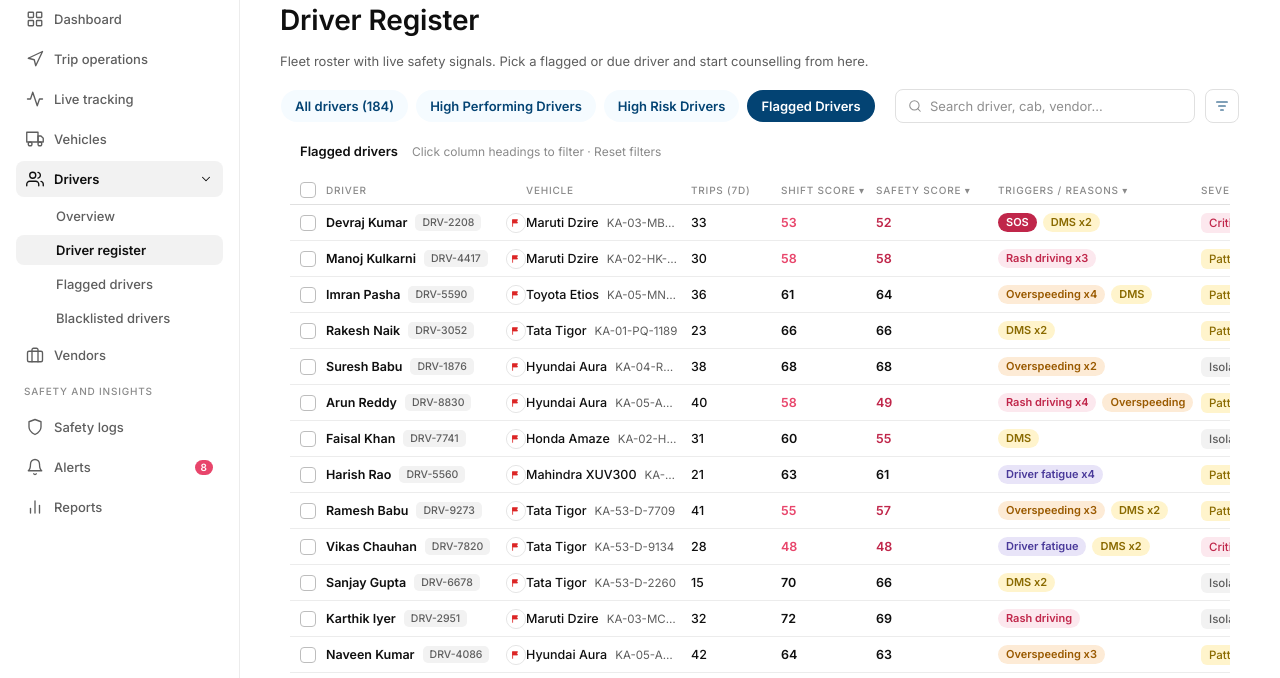
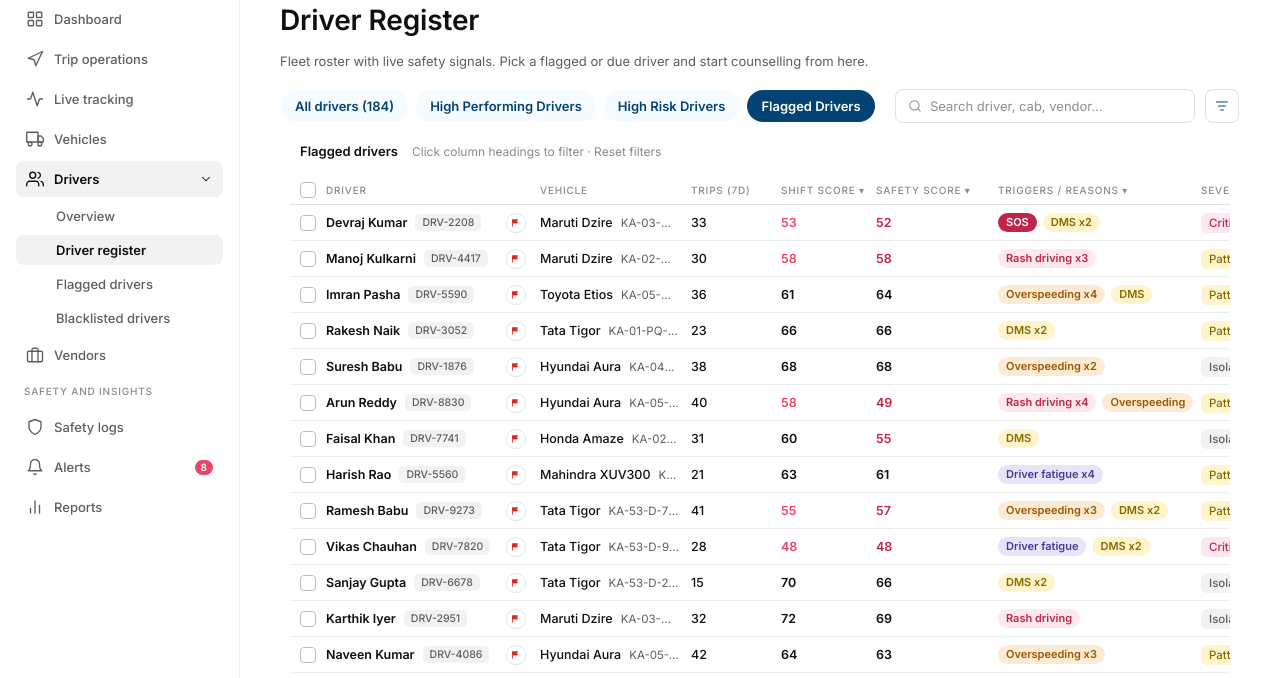
Before and after one commit to addiexcx/Ridebuddy, a plain HTML site: page index.html in a window 1280 px wide. Both pictures are taken after a click on the button "Flagged drivers". Shown: the part 107-785 px from the top of the page. Drawn offline with Linux system fonts and the light colour scheme.

Commit message:
Add space between flag action and Vehicle column
Co-Authored-By: Claude Opus 5.5 <noreply@anthropic.com>
Claude-Session: https://claude.ai/code/session_01F8cCerPSNoyHCxojFPGB9V

```diff
--- a/index.html
+++ b/index.html
@@ -349,7 +349,8 @@ textarea{width:664px;height:87px;background:#fff;border:1px solid var(--line2);b
 .prail{flex:0 0 clamp(320px, 26vw, 430px);width:auto;min-width:0}
 .w120{flex:0 0 150px;width:150px}
 .clh > div{white-space:nowrap;overflow:hidden;text-overflow:ellipsis}
-.c.vehc{overflow:hidden;padding-right:12px}
+.c.vehc{overflow:hidden;padding-right:12px;padding-left:14px;box-sizing:border-box}
+.c.vhd{padding-left:14px;box-sizing:border-box}
 .c.vehc .veh{flex:none}
 .c.vehc .plate{min-width:0;overflow:hidden;text-overflow:ellipsis}
 </style>
@@ -617,7 +618,7 @@ function register(key){
       <div class="tright"><label class="rsearch">${IC.srch("#8F8F8F")}<input id="rq" placeholder="Search driver, cab, vendor..." value="${esc(S.q)}" autocomplete="off"></label><div class="fbtn">${IC.filt}</div></div></div>
     <div class="wrap"><div class="card">
       ${toolbar}
-      <div class="tablex" id="tablex"><div><div class="thead">${H.map((h,i) => `<div class="c" style="width:${W[i]}px">${i===0 ? cb(allSel, 'data-selall aria-label="Select all visible drivers"') : h}</div>`).join("")}</div>
+      <div class="tablex" id="tablex"><div><div class="thead">${H.map((h,i) => `<div class="c${i===(sc.flagged?2:3)?" vhd":""}" style="width:${W[i]}px">${i===0 ? cb(allSel, 'data-selall aria-label="Select all visible drivers"') : h}</div>`).join("")}</div>
       <div class="rows" id="rows">${vis.map(rowHtml).join("")}${vis.length ? "" : '<div class="empty">No drivers match these filters. Reset filters to see the full list.</div>'}</div></div></div>
       ${foot}
       ${S.open && vis.some(r => r.name === S.open) ? '<div class="tscrim" data-collapse aria-hidden="true"></div>' : ""}
```
